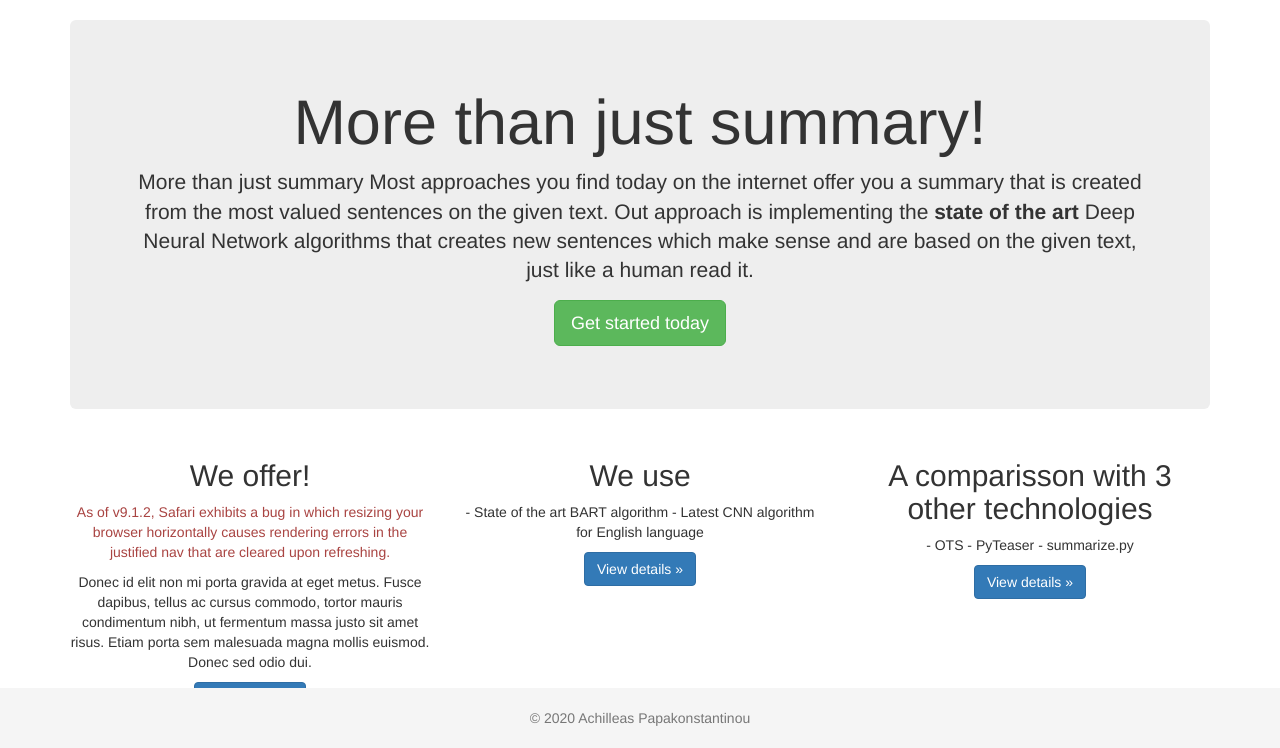
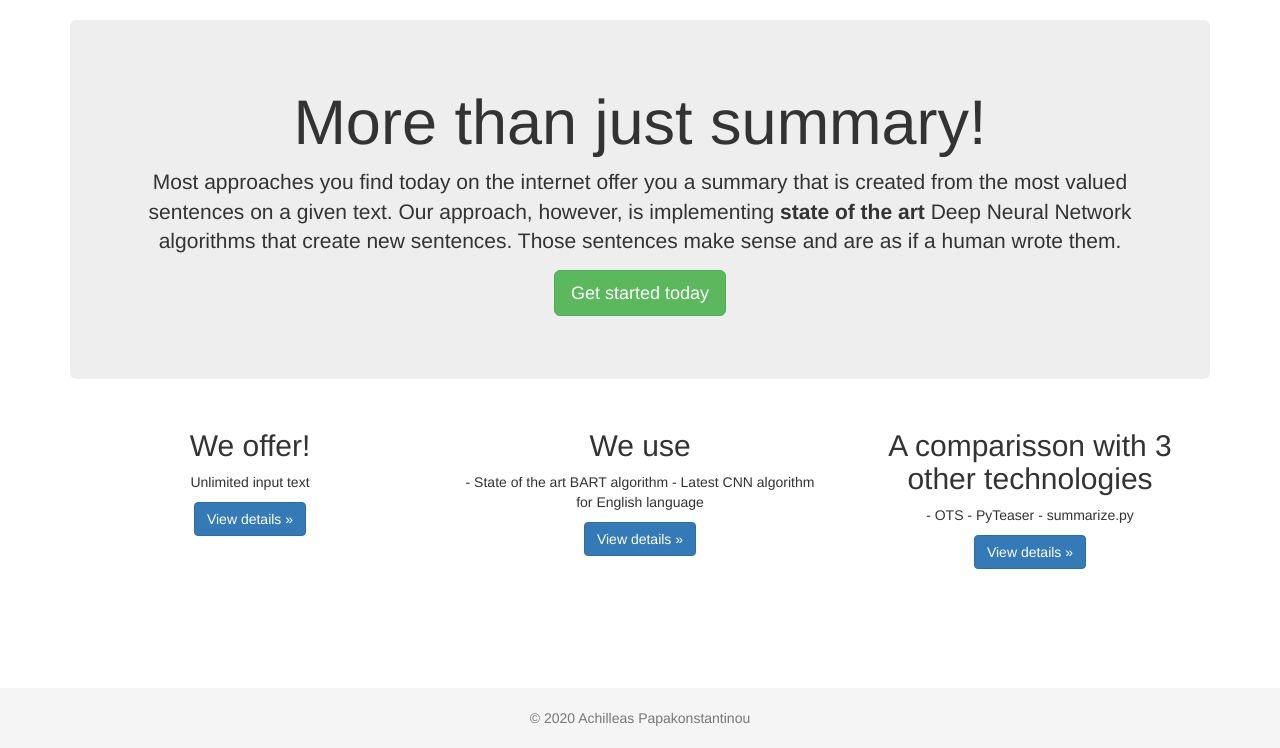
Before and after one commit to CheatModeON/tldr, a Flask app: page /about in a window 1280 px wide. Shown: the part 52-800 px from the top of the page. Run offline with Flask 2, Linux system fonts and the light colour scheme; some libraries are stand-ins or nearby versions.

Commit message:
removed old comments and updated about section

```diff
--- a/templates/about.html
+++ b/templates/about.html
@@ -25,16 +25,15 @@
 
      <div class="jumbotron">
        <h1>More than just summary!</h1>
-       <p class="lead">More than just summary
-Most approaches you find today on the internet offer you a summary that is created from the most valued sentences on the given text.
-Out approach is implementing the <b>state of the art</b> Deep Neural Network algorithms that creates new sentences which make sense and are based on the given text, just like a human read it.</p>
+       <p class="lead"> Most approaches you find today on the internet offer you a summary that is created from the most valued sentences on a given text.
+Our approach, however, is implementing <b>state of the art</b> Deep Neural Network algorithms that create new sentences. Those sentences make sense and are as if a human wrote them.</p>
        <p><a class="btn btn-lg btn-success" href="#" role="button">Get started today</a></p>
      </div>
      <div class="row">
         <div class="col-lg-4">
           <h2>We offer!</h2>
-          <p class="text-danger">As of v9.1.2, Safari exhibits a bug in which resizing your browser horizontally causes rendering errors in the justified nav that are cleared upon refreshing.</p>
-          <p>Donec id elit non mi porta gravida at eget metus. Fusce dapibus, tellus ac cursus commodo, tortor mauris condimentum nibh, ut fermentum massa justo sit amet risus. Etiam porta sem malesuada magna mollis euismod. Donec sed odio dui. </p>
+          <p class="text-danger"> </p>
+          <p>Unlimited input text</p>
           <p><a class="btn btn-primary" href="#" role="button">View details »</a></p>
         </div>
         <div class="col-lg-4">
```
Also changed, not shown: templates/index.html (+0 -44 lines).
